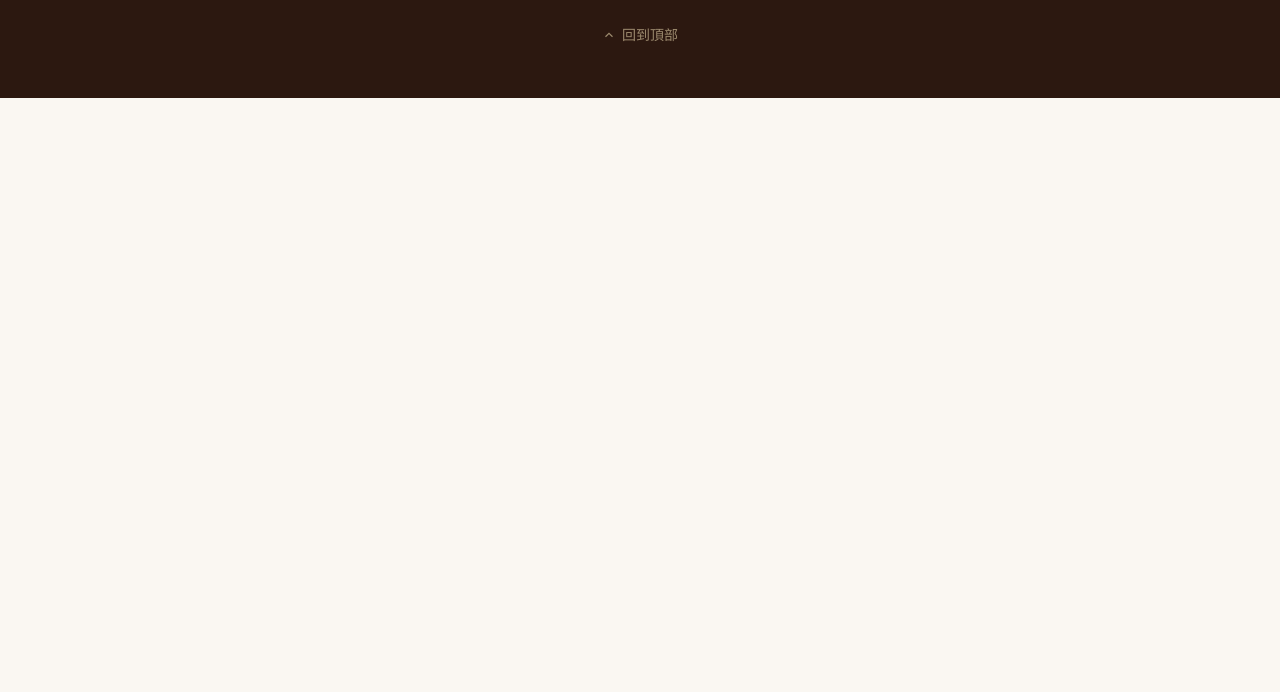
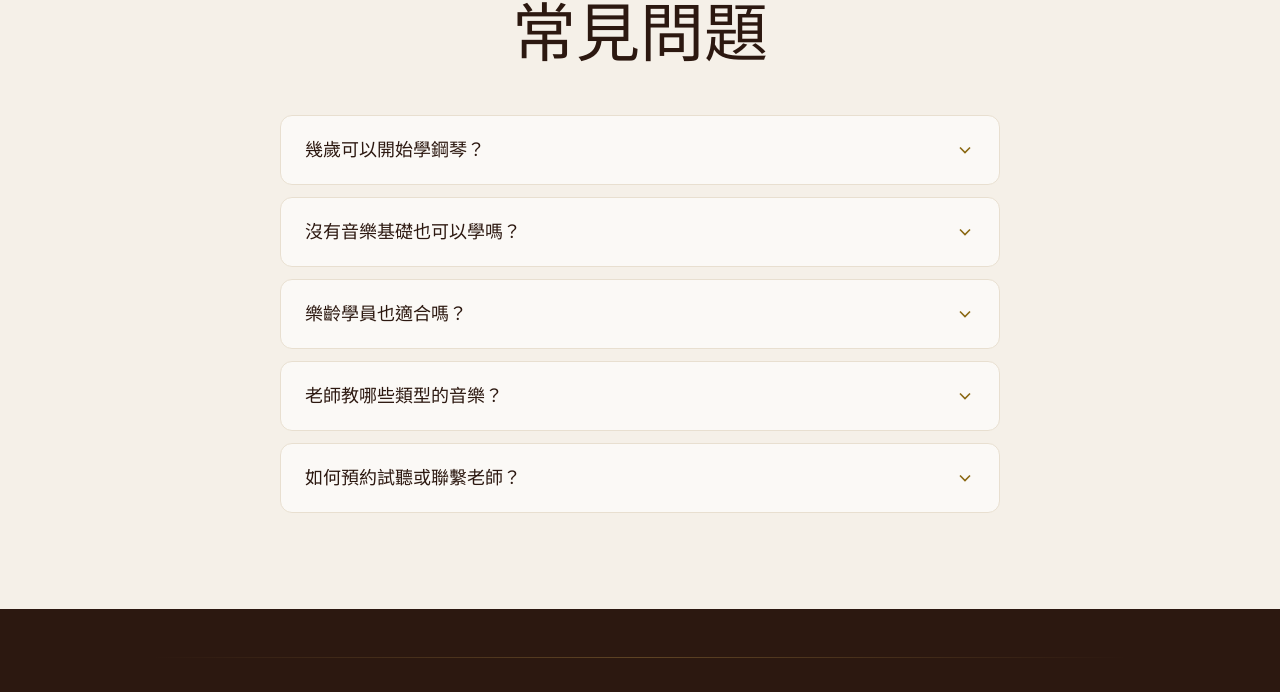
Before and after one commit to CHLIN0/MeiHsing, an Astro site: page / in a window 1280 px wide. Shown: the part 10368-11060 px from the top of the page. Before the commit the page ends 10466 px from the top, so only its background shows below. Built offline with nearby package versions, Linux system fonts and the light colour scheme; Astro itself is replaced by a stand-in of ours.

Commit message:
feat: add SEO, AIO & SGE optimizations
- Add @astrojs/sitemap for auto sitemap generation
- Create robots.txt allowing all search & AI crawlers
- Create Cloudflare _headers for caching & security
- Add FAQ component with accordion UI + FAQPage JSON-LD schema
- Enhance BaseLayout with canonical URL, robots meta
- Add WebSite, EducationalOrganization, Review structured data
- Enrich Person schema with credentials and occupation

```diff
--- a/astro.config.mjs
+++ b/astro.config.mjs
@@ -1,9 +1,10 @@
 import { defineConfig } from 'astro/config';
 import react from '@astrojs/react';
 import tailwind from '@astrojs/tailwind';
+import sitemap from '@astrojs/sitemap';
 
 export default defineConfig({
     site: 'https://ms.linho.me',
-    integrations: [react(), tailwind()],
+    integrations: [react(), tailwind(), sitemap()],
     output: 'static',
 });
--- a/package.json
+++ b/package.json
@@ -11,6 +11,7 @@
   },
   "dependencies": {
     "@astrojs/react": "^4.4.2",
+    "@astrojs/sitemap": "^3.7.0",
     "@astrojs/tailwind": "^6.0.2",
     "astro": "^5.17.1",
     "framer-motion": "^12.34.3",
--- /dev/null
+++ b/src/components/FAQ.tsx
@@ -0,0 +1,120 @@
+import { useState } from 'react';
+import { motion } from 'framer-motion';
+import { viewportOnce } from '../animations/variants';
+
+const faqs = [
+    {
+        question: '幾歲可以開始學鋼琴？',
+        answer: '一般建議 4 至 5 歲開始接觸音樂啟蒙課程，培養節奏感與音感基礎。正式鋼琴課則建議 5 歲以上開始。不過每個孩子的發展不同，歡迎預約試聽讓老師評估。',
+    },
+    {
+        question: '沒有音樂基礎也可以學嗎？',
+        answer: '當然可以！美杏老師擁有近四十年教學經驗，從零基礎啟蒙到進階演奏都有豐富的教學方法。無論是兒童、青少年或成人，都能找到適合的學習方式。',
+    },
+    {
+        question: '樂齡學員也適合嗎？',
+        answer: '非常適合！美杏老師長期推廣樂齡音樂教育，目前帶領岡山長青學苑合唱團、民謠班等課程。音樂學習沒有年齡限制，退休後學琴更能豐富生活、活化腦力。',
+    },
+    {
+        question: '老師教哪些類型的音樂？',
+        answer: '美杏老師的教學範圍包含古典鋼琴、爵士鋼琴、自彈自唱，以及基礎樂理教學。此外也擔任合唱團指揮與伴奏，教學經驗涵蓋獨奏與合奏領域。',
+    },
+    {
+        question: '如何預約試聽或聯繫老師？',
+        answer: '您可以透過 Facebook、Instagram 或 LINE 直接聯繫美杏老師預約試聽。也歡迎透過本網站下方的聯繫方式與老師取得聯絡。',
+    },
+];
+
+export default function FAQ() {
+    const [openIndex, setOpenIndex] = useState<number | null>(null);
+
+    const toggle = (index: number) => {
+        setOpenIndex(openIndex === index ? null : index);
+    };
+
+    return (
+        <section id="faq" className="section-padding bg-cream" aria-labelledby="faq-heading">
+            <div className="max-w-3xl mx-auto px-6">
+                <motion.div
+                    className="text-center mb-10"
+                    initial={{ opacity: 0, y: 20 }}
+                    whileInView={{ opacity: 1, y: 0 }}
+                    transition={{ duration: 0.6 }}
+                    viewport={viewportOnce}
+                >
+                    <p className="text-gold font-sans text-base tracking-[0.2em] uppercase mb-3">
+                        FAQ
+                    </p>
+                    <h2 id="faq-heading" className="font-serif text-heading text-piano">
+                        常見問題
+                    </h2>
+                </motion.div>
+
+                <motion.div
+                    className="space-y-3"
+                    initial={{ opacity: 0, y: 20 }}
+                    whileInView={{ opacity: 1, y: 0 }}
+                    transition={{ duration: 0.6, delay: 0.2 }}
+                    viewport={viewportOnce}
+                >
+                    {faqs.map((faq, index) => (
+                        <div
+                            key={index}
+                            className="border border-warm-200 rounded-xl overflow-hidden bg-white/60 backdrop-blur-sm"
+                        >
+                            <button
+                                onClick={() => toggle(index)}
+                                className="w-full flex items-center justify-between px-6 py-5 text-left cursor-pointer hover:bg-warm-50/50 transition-colors duration-200"
+                                aria-expanded={openIndex === index}
+                                aria-controls={`faq-answer-${index}`}
+                            >
+                                <span className="font-sans font-medium text-piano text-lg pr-4">
+                                    {faq.question}
+                                </span>
+                                <svg
+                                    className={`w-5 h-5 text-gold flex-shrink-0 transition-transform duration-300 ${openIndex === index ? 'rotate-180' : ''}`}
+                                    viewBox="0 0 24 24"
+                                    fill="none"
+                                    stroke="currentColor"
+                                    strokeWidth="2"
+                                    aria-hidden="true"
+                                >
+                                    <path d="M6 9l6 6 6-6" />
+                                </svg>
+                            </button>
+                            <div
+                                id={`faq-answer-${index}`}
+                                role="region"
+                                aria-labelledby={`faq-question-${index}`}
+                                className={`overflow-hidden transition-all duration-300 ${openIndex === index ? 'max-h-96 opacity-100' : 'max-h-0 opacity-0'}`}
+                            >
+                                <div className="px-6 pb-5 text-warm-600 text-base leading-relaxed">
+                                    {faq.answer}
+                                </div>
+                            </div>
+                        </div>
+                    ))}
+                </motion.div>
+            </div>
+
+            {/* FAQPage JSON-LD structured data */}
+            <script
+                type="application/ld+json"
+                dangerouslySetInnerHTML={{
+                    __html: JSON.stringify({
+                        '@context': 'https://schema.org',
+                        '@type': 'FAQPage',
+                        mainEntity: faqs.map((faq) => ({
+                            '@type': 'Question',
+                            name: faq.question,
+                            acceptedAnswer: {
+                                '@type': 'Answer',
+                                text: faq.answer,
+                            },
+                        })),
+                    }),
+                }}
+            />
+        </section>
+    );
+}
--- a/src/layouts/BaseLayout.astro
+++ b/src/layouts/BaseLayout.astro
@@ -12,6 +12,105 @@ const {
 } = Astro.props;
 
 const siteUrl = 'https://ms.linho.me';
+const canonicalUrl = new URL(Astro.url.pathname, siteUrl).href;
+
+// Person schema (enriched)
+const personSchema = {
+  "@context": "https://schema.org",
+  "@type": "Person",
+  "@id": `${siteUrl}/#person`,
+  "name": "林美杏",
+  "alternateName": "Mei-Hsing Lin",
+  "jobTitle": "鋼琴家、音樂教育家",
+  "description": description,
+  "url": siteUrl,
+  "image": `${siteUrl}/head.JPG`,
+  "sameAs": [
+    "https://www.facebook.com/piano.lin.3",
+    "https://www.instagram.com/meishing888/",
+    "https://www.youtube.com/@%E6%9E%97%E7%BE%8E%E6%9D%8F-w2d"
+  ],
+  "worksFor": {
+    "@type": "Organization",
+    "name": "YAMAHA 音樂教室"
+  },
+  "knowsAbout": ["鋼琴", "音樂教育", "合唱指揮", "YAMAHA 音樂系統", "古典鋼琴", "爵士鋼琴", "自彈自唱", "樂理教學", "樂齡音樂教育"],
+  "hasCredential": [
+    { "@type": "EducationalOccupationalCredential", "name": "YAMAHA 鋼琴教師資格" },
+    { "@type": "EducationalOccupationalCredential", "name": "YAMAHA 電子琴教師資格" },
+  ],
+  "hasOccupation": {
+    "@type": "Occupation",
+    "name": "鋼琴教師",
+    "occupationLocation": { "@type": "City", "name": "高雄市" },
+    "description": "鋼琴教學、合唱團指揮與伴奏、樂齡音樂推廣",
+    "skills": "古典鋼琴, 爵士鋼琴, 自彈自唱, 樂理教學, 合唱指揮",
+  },
+};
+
+// WebSite schema
+const websiteSchema = {
+  "@context": "https://schema.org",
+  "@type": "WebSite",
+  "@id": `${siteUrl}/#website`,
+  "url": siteUrl,
+  "name": "林美杏老師 | 鋼琴家 · 音樂教育家",
+  "description": description,
+  "publisher": { "@id": `${siteUrl}/#person` },
+  "inLanguage": "zh-Hant",
+};
+
+// EducationalOrganization schema
+const orgSchema = {
+  "@context": "https://schema.org",
+  "@type": "EducationalOrganization",
+  "@id": `${siteUrl}/#org`,
+  "name": "林美杏音樂教室",
+  "description": "提供古典鋼琴、爵士鋼琴、自彈自唱及樂理教學，適合兒童、青少年及樂齡學員。",
+  "url": siteUrl,
+  "founder": { "@id": `${siteUrl}/#person` },
+  "areaServed": { "@type": "City", "name": "高雄市" },
+  "knowsAbout": ["鋼琴教學", "音樂啟蒙", "合唱指導", "樂齡音樂"],
+};
+
+// Review/Testimonial schema
+const reviewSchema = {
+  "@context": "https://schema.org",
+  "@type": "EducationalOrganization",
+  "name": "林美杏音樂教室",
+  "review": [
+    {
+      "@type": "Review",
+      "reviewBody": "美杏老師讓我家孩子從討厭練琴，變成每天主動坐在鋼琴前。她那種溫柔但堅定的教學方式，真的很神奇。",
+      "author": { "@type": "Person", "name": "王媽媽" },
+      "reviewRating": { "@type": "Rating", "ratingValue": "5", "bestRating": "5" },
+    },
+    {
+      "@type": "Review",
+      "reviewBody": "跟美杏老師學了三年，她不只教琴，更教我如何用音樂表達自己。每堂課都像在說一個新故事。",
+      "author": { "@type": "Person", "name": "陳同學" },
+      "reviewRating": { "@type": "Rating", "ratingValue": "5", "bestRating": "5" },
+    },
+    {
+      "@type": "Review",
+      "reviewBody": "退休後加入樂齡班，美杏老師的課程讓我重新找到生活的樂趣。音樂真的不分年齡！",
+      "author": { "@type": "Person", "name": "林伯伯" },
+      "reviewRating": { "@type": "Rating", "ratingValue": "5", "bestRating": "5" },
+    },
+    {
+      "@type": "Review",
+      "reviewBody": "美杏老師帶領合唱團三十年，她對音樂的熱情感染了每一個團員。我們不只是在唱歌，更是在分享快樂。",
+      "author": { "@type": "Person", "name": "張團員" },
+      "reviewRating": { "@type": "Rating", "ratingValue": "5", "bestRating": "5" },
+    },
+  ],
+  "aggregateRating": {
+    "@type": "AggregateRating",
+    "ratingValue": "5",
+    "bestRating": "5",
+    "ratingCount": "4",
+  },
+};
 ---
 
 <!doctype html>
@@ -20,15 +119,21 @@ const siteUrl = 'https://ms.linho.me';
     <meta charset="UTF-8" />
     <meta name="viewport" content="width=device-width, initial-scale=1.0" />
     <meta name="description" content={description} />
+    <meta name="author" content="林美杏" />
+    <meta name="robots" content="index, follow, max-image-preview:large, max-snippet:-1, max-video-preview:-1" />
     <meta name="generator" content={Astro.generator} />
+
+    <!-- Canonical -->
+    <link rel="canonical" href={canonicalUrl} />
 
     <!-- Open Graph -->
     <meta property="og:title" content={title} />
     <meta property="og:description" content={description} />
     <meta property="og:type" content="website" />
-    <meta property="og:url" content={siteUrl} />
+    <meta property="og:url" content={canonicalUrl} />
     <meta property="og:image" content={`${siteUrl}${ogImage}`} />
     <meta property="og:locale" content="zh_TW" />
+    <meta property="og:site_name" content="林美杏老師 | 鋼琴家 · 音樂教育家" />
 
     <!-- Twitter -->
     <meta name="twitter:card" content="summary_large_image" />
@@ -52,26 +157,17 @@ const siteUrl = 'https://ms.linho.me';
 
     <title>{title}</title>
 
-    <!-- JSON-LD Structured Data -->
-    <script type="application/ld+json" set:html={JSON.stringify({
-      "@context": "https://schema.org",
-      "@type": "Person",
-      "name": "林美杏",
-      "jobTitle": "鋼琴家、音樂教育家",
-      "description": description,
-      "url": siteUrl,
-      "image": `${siteUrl}/head.JPG`,
-      "sameAs": [
-        "https://www.facebook.com/piano.lin.3",
-        "https://www.instagram.com/meishing888/",
-        "https://www.youtube.com/@%E6%9E%97%E7%BE%8E%E6%9D%8F-w2d"
-      ],
-      "worksFor": {
-        "@type": "Organization",
-        "name": "YAMAHA 音樂教室"
-      },
-      "knowsAbout": ["鋼琴", "音樂教育", "合唱指揮", "YAMAHA 音樂系統"]
-    })} />
+    <!-- JSON-LD Structured Data: Person -->
+    <script type="application/ld+json" set:html={JSON.stringify(personSchema)} />
+
+    <!-- JSON-LD Structured Data: WebSite -->
+    <script type="application/ld+json" set:html={JSON.stringify(websiteSchema)} />
+
+    <!-- JSON-LD Structured Data: EducationalOrganization -->
+    <script type="application/ld+json" set:html={JSON.stringify(orgSchema)} />
+
+    <!-- JSON-LD Structured Data: Reviews -->
+    <script type="application/ld+json" set:html={JSON.stringify(reviewSchema)} />
   </head>
   <body class="bg-paper text-warm-700 font-sans">
     <a href="#main-content" class="skip-to-content">跳至主要內容</a>
--- a/src/pages/index.astro
+++ b/src/pages/index.astro
@@ -10,6 +10,7 @@ import Gallery from '../components/Gallery';
 import VideoSection from '../components/VideoSection';
 import Testimonials from '../components/Testimonials';
 import Contact from '../components/Contact';
+import FAQ from '../components/FAQ';
 import Footer from '../components/Footer';
 import '../styles/global.css';
 ---
@@ -26,6 +27,7 @@ import '../styles/global.css';
     <VideoSection client:visible />
     <Testimonials client:visible />
     <Contact client:visible />
+    <FAQ client:visible />
   </main>
   <Footer />
 </BaseLayout>
```
Also changed, not shown: public/robots.txt (added, +32 -0 lines), 2 other files.
